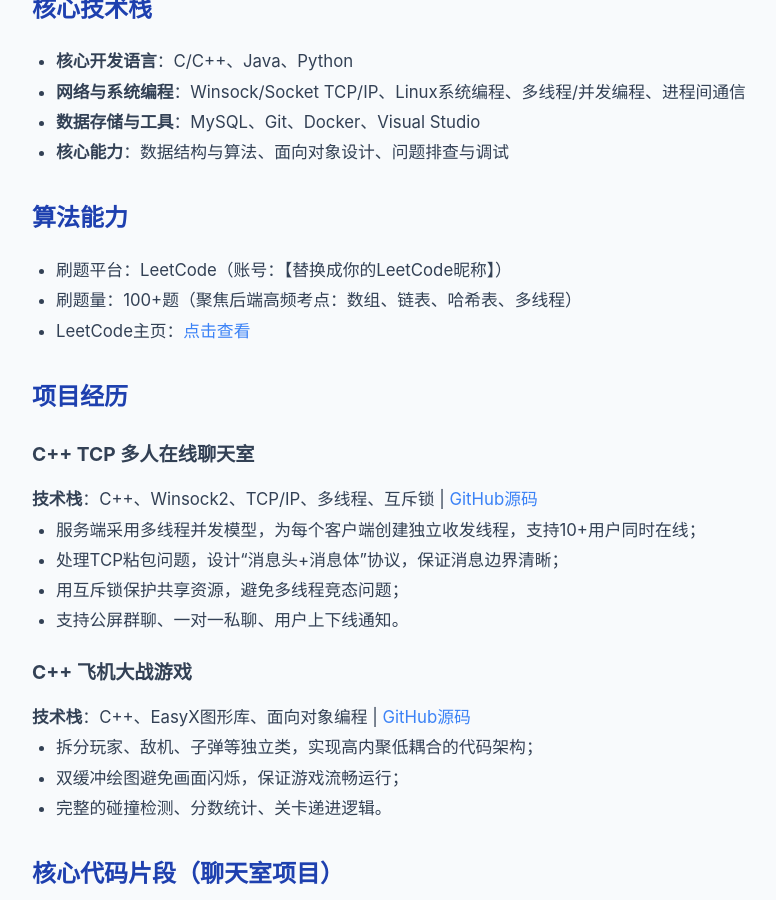
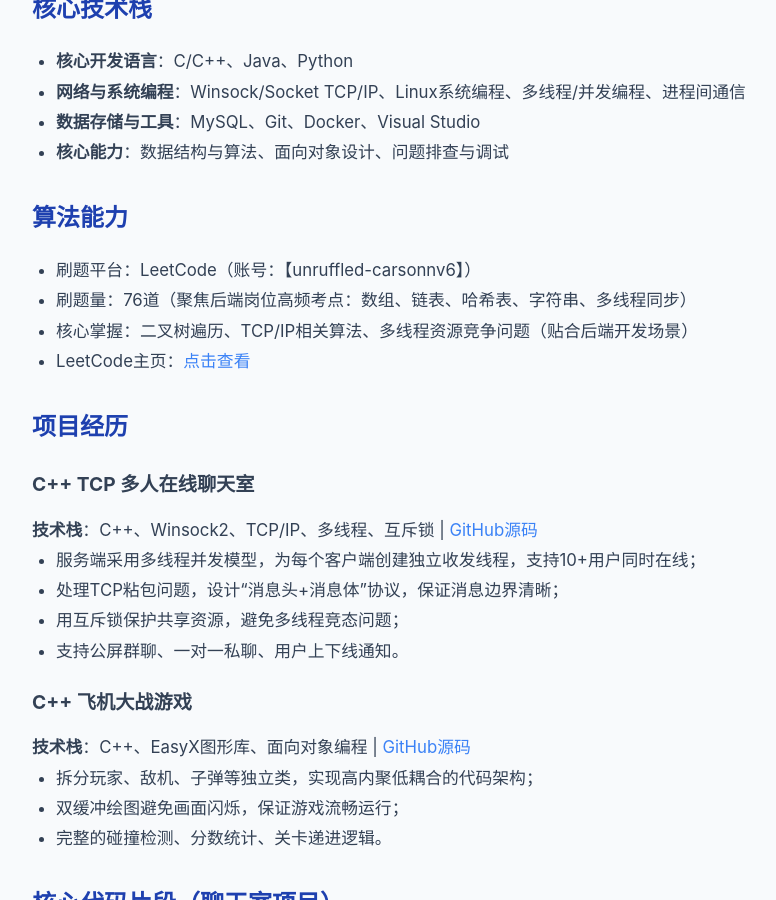
Before and after one commit to LMH-eng/LMH.github.io, a Jekyll site: the page index.html, which Jekyll copies as it is, in a window 1280 px wide and 900 px high, scrolled down 478 px. Shown: the whole window, without its empty margins (132-908 px from the left). Built offline with Jekyll 4.4.1, drawn with Linux system fonts in a browser that asks for light colours.

Commit message:
Update index.html

```diff
--- a/index.html
+++ b/index.html
@@ -125,9 +125,10 @@
     <!-- 算法能力（加id=algorithm） -->
     <h2 id="algorithm">算法能力</h2>
     <ul>
-        <li>刷题平台：LeetCode（账号：【替换成你的LeetCode昵称】）</li>
-        <li>刷题量：100+题（聚焦后端高频考点：数组、链表、哈希表、多线程）</li>
-        <li>LeetCode主页：<a href="【替换成你的LeetCode链接】">点击查看</a></li>
+        <li>刷题平台：LeetCode（账号：【unruffled-carsonnv6】）</li>
+        <li>刷题量：76道（聚焦后端岗位高频考点：数组、链表、哈希表、字符串、多线程同步）</li>
+        <li>核心掌握：二叉树遍历、TCP/IP相关算法、多线程资源竞争问题（贴合后端开发场景）</li>
+        <li>LeetCode主页：<a href="【https://leetcode.cn/u/unruffled-carsonnv6/】">点击查看</a></li>
     </ul>
 
     <!-- 项目经历（加id=projects） -->
```
